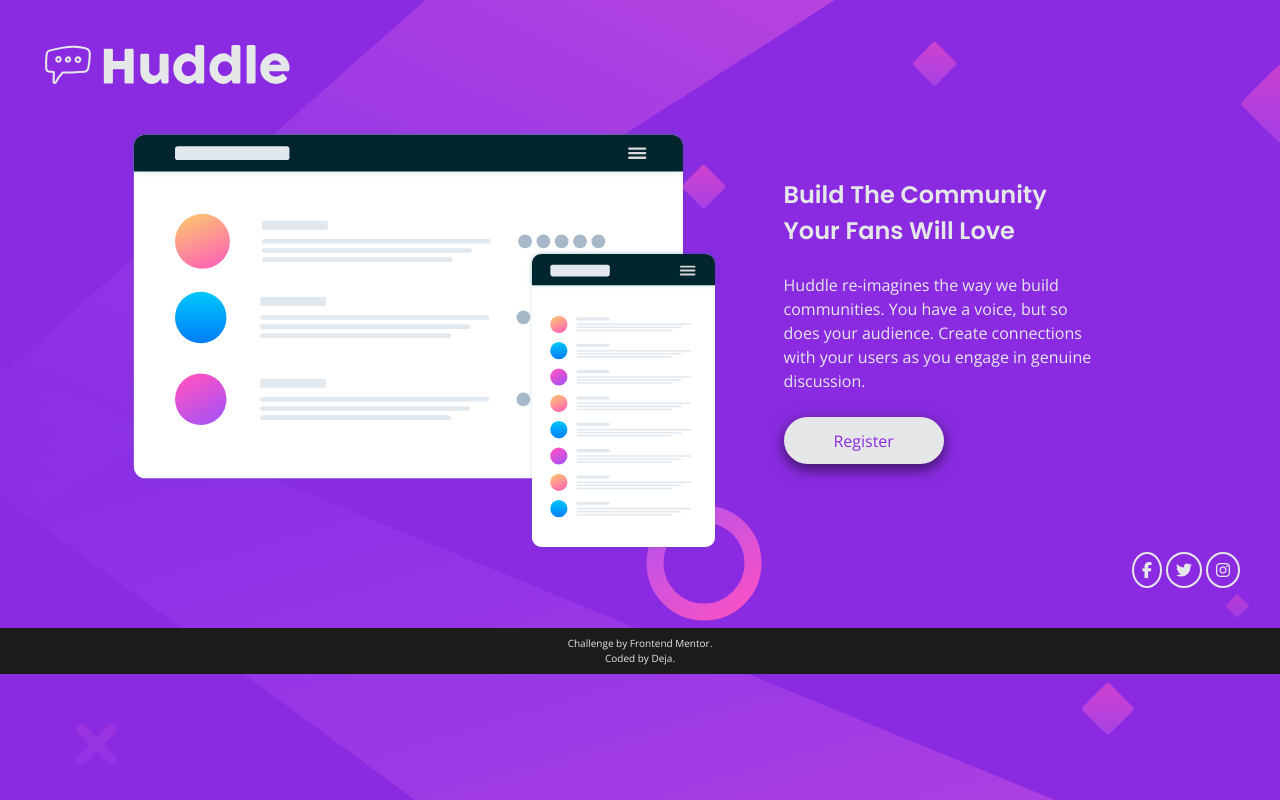
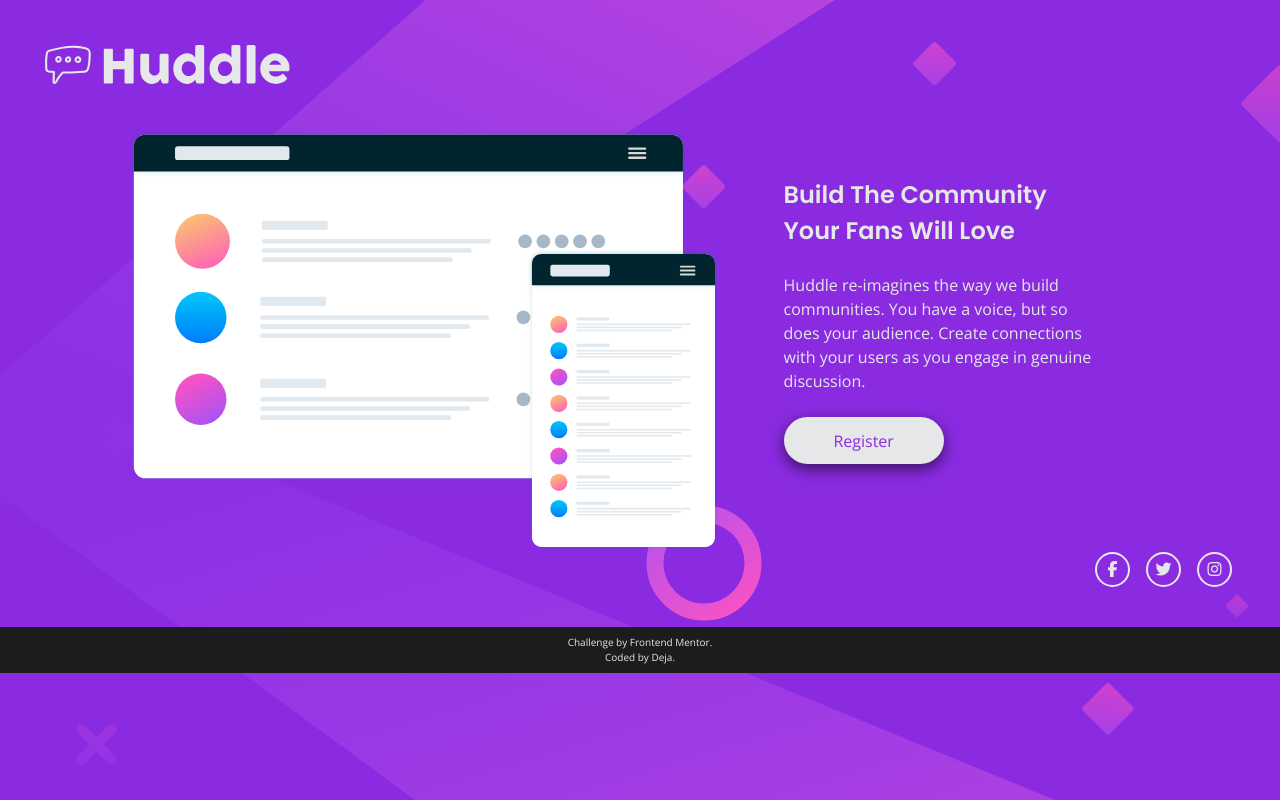
Before and after one commit to deja-h-dev/HuddleLandingPage, a plain HTML site: page index.html in a window 1280 px wide. Drawn offline with nearby package versions, Linux system fonts and the light colour scheme.

Commit message:
fixed icons

```diff
--- a/index.html
+++ b/index.html
@@ -27,10 +27,11 @@
     </div>
   </main>
   <footer>
+
     <div class="socials">
-      <i class="fab fa-facebook-f"></i>
-      <i class="fab fa-twitter"></i>
-      <i class="fab fa-instagram"></i>
+      <a href="#" class="fab fa-facebook-f iconBorder"></a>
+      <a href="#" class="fab fa-twitter iconBorder"></a>
+      <a href="#" class="fab fa-instagram iconBorder"></a>
     </div>
 
     <div class="about">
--- a/main.css
+++ b/main.css
@@ -15,6 +15,9 @@ h2{
 }
 p{
   font-family: 'Open Sans';
+}
+a{
+  text-decoration: none;
 }
 
 button{
@@ -34,16 +37,22 @@ button:hover{
   background-color: #FF52C1;
 }
 
-i{
+.iconBorder{
+  display: flex !important;
+  align-items: center;
+  justify-content: center;
   border: 2px solid #e6e7e8;
   border-radius: 50%;
-  padding: .5rem;
   color: #e6e7e8;
+  padding: 5px;
+  height: 35px;
+  width: 35px;
+  margin: 0 8px;
   transition: .3s;
 }
-i:hover{
+a:hover{
+  color: #FF52C1;
   border-color: #FF52C1;
-  color: #FF52C1;
 }
 
 /* desktop viewport */
@@ -66,6 +75,8 @@ i:hover{
     margin: auto;
   }
   .socials{
+    display: flex;
+    justify-content: flex-end;
     margin: 2.5rem;
     margin-top: 0;
     text-align: right;
@@ -119,11 +130,10 @@ i:hover{
   text-align: center;
   font-size: x-small;
 }
-a{
+p a{
   color: #e6e7e8;
-  text-decoration: none;
   transition: .3s;
 }
-a:hover{
+p a:hover{
   color: #e4d00a;
 }
```
Also changed, not shown: 1 other file.
